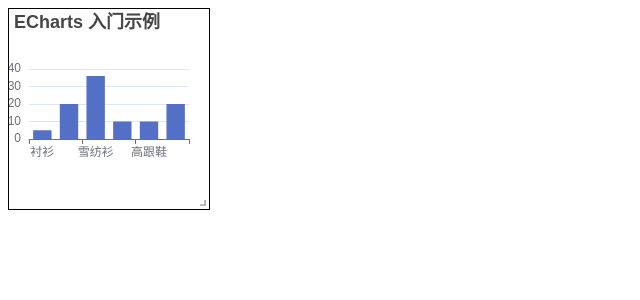
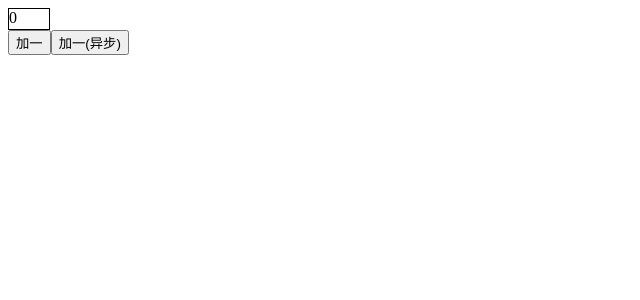
Before and after one commit to OnlyBrownAnt/webpack-react-cli, a React app: page / in a window 1280 px wide. Shown: the top 300 px of the page, without its empty margins (0-640 px from the left). Built offline with nearby package versions, Linux system fonts and the light colour scheme.

Commit message:
feat:  1. 集成 react-redux、@reduxjs/toolkit。2. 创建redux demo

```diff
--- a/package.json
+++ b/package.json
@@ -13,13 +13,16 @@
   "author": "",
   "license": "ISC",
   "dependencies": {
+    "@reduxjs/toolkit": "^2.0.1",
     "@types/react": "^18.2.45",
     "@types/react-dom": "^18.2.18",
+    "@types/react-redux": "^7.1.33",
     "core-js": "^3.35.0",
     "echarts": "^5.4.3",
     "react": "^18.2.0",
     "react-dom": "^18.2.0",
     "react-pdf": "^7.6.0",
+    "react-redux": "^9.0.4",
     "react-resizable": "^3.0.5"
   },
   "devDependencies": {
--- a/src/App.tsx
+++ b/src/App.tsx
@@ -1,5 +1,4 @@
 import * as React from 'react'
-import { useRef, useEffect } from 'react';
 import './index.less'
 
 import CSSModule from './pages/CSSModule/CSSModule';
@@ -7,13 +6,20 @@ import PDFView from './pages/PDFView/PDFView';
 import ResizableDemo from './pages/ResizableDemo';
 import EChartsDemo from './pages/EChartsDemo';
 
+import { Provider } from 'react-redux';
+import store from '@/store/store';
+import ReduxDemo from './pages/ReduxDemo';
+
 const App: React.FC = () => {
   return <>
-    {/* <CSSModule></CSSModule> */}
-    {/* <PDFView></PDFView> */}
-    {/* <ResizableDemo></ResizableDemo> */}
-    <EChartsDemo></EChartsDemo>
+    <Provider store={store}>
+      {/* <CSSModule></CSSModule> */}
+      {/* <PDFView></PDFView> */}
+      {/* <ResizableDemo></ResizableDemo> */}
+      {/* <EChartsDemo></EChartsDemo>  */}
+      <ReduxDemo></ReduxDemo>
+    </Provider>
   </>
 }
 
-export default App
+export default App;
--- /dev/null
+++ b/src/pages/ReduxDemo/index.module.less
@@ -0,0 +1,5 @@
+.number {
+    width: 40px;
+    height: 20px;
+    border: 1px solid black;
+}
--- /dev/null
+++ b/src/pages/ReduxDemo/index.tsx
@@ -0,0 +1,24 @@
+import React, { useState } from "react";
+import { useSelector, useDispatch } from 'react-redux';
+import { addByNumber, addByNumberAsync } from '@/store/modules/counter/counterSlice'
+import S from './index.module.less';
+
+const ReduxDemo: React.FC = () => {
+    const counter = useSelector((state) => state.counter.value);
+    console.log(counter);
+    const dispatch = useDispatch();
+
+    const add = () => {
+        dispatch(addByNumber(1))
+    }
+    const addSync = () => {
+        dispatch(addByNumberAsync(1))
+    }
+    return (<>
+        <div className={S.number}>{counter}</div>
+        <button onClick={add}>加一</button>
+        <button onClick={addSync}>加一(异步)</button>
+    </>)
+}
+
+export default ReduxDemo;
--- /dev/null
+++ b/src/store/modules/counter/counterSlice.ts
@@ -0,0 +1,25 @@
+import { createSlice } from '@reduxjs/toolkit'
+import { number } from 'echarts';
+
+const counterSlice = createSlice({
+    name: 'counter',
+    initialState: { value: 0 },
+    reducers: {
+        addByNumber: (state, action) => {
+            state.value += action.payload;
+        }
+    }
+})
+
+// 导出 action
+export const addByNumberAsync: any = (num) => (dispatch) => {
+    setTimeout(() => {
+        dispatch(addByNumber(num));
+    }, 3000);
+}
+
+// 导出 actions
+export const { addByNumber } = counterSlice.actions;
+
+// 导出 reducer
+export default counterSlice.reducer;
--- /dev/null
+++ b/src/store/store.ts
@@ -0,0 +1,10 @@
+import { configureStore } from '@reduxjs/toolkit';
+import counterReducer from './modules/counter/counterSlice';
+
+const store = configureStore({
+    reducer: {
+        counter: counterReducer
+    }
+})
+
+export default store;
```
